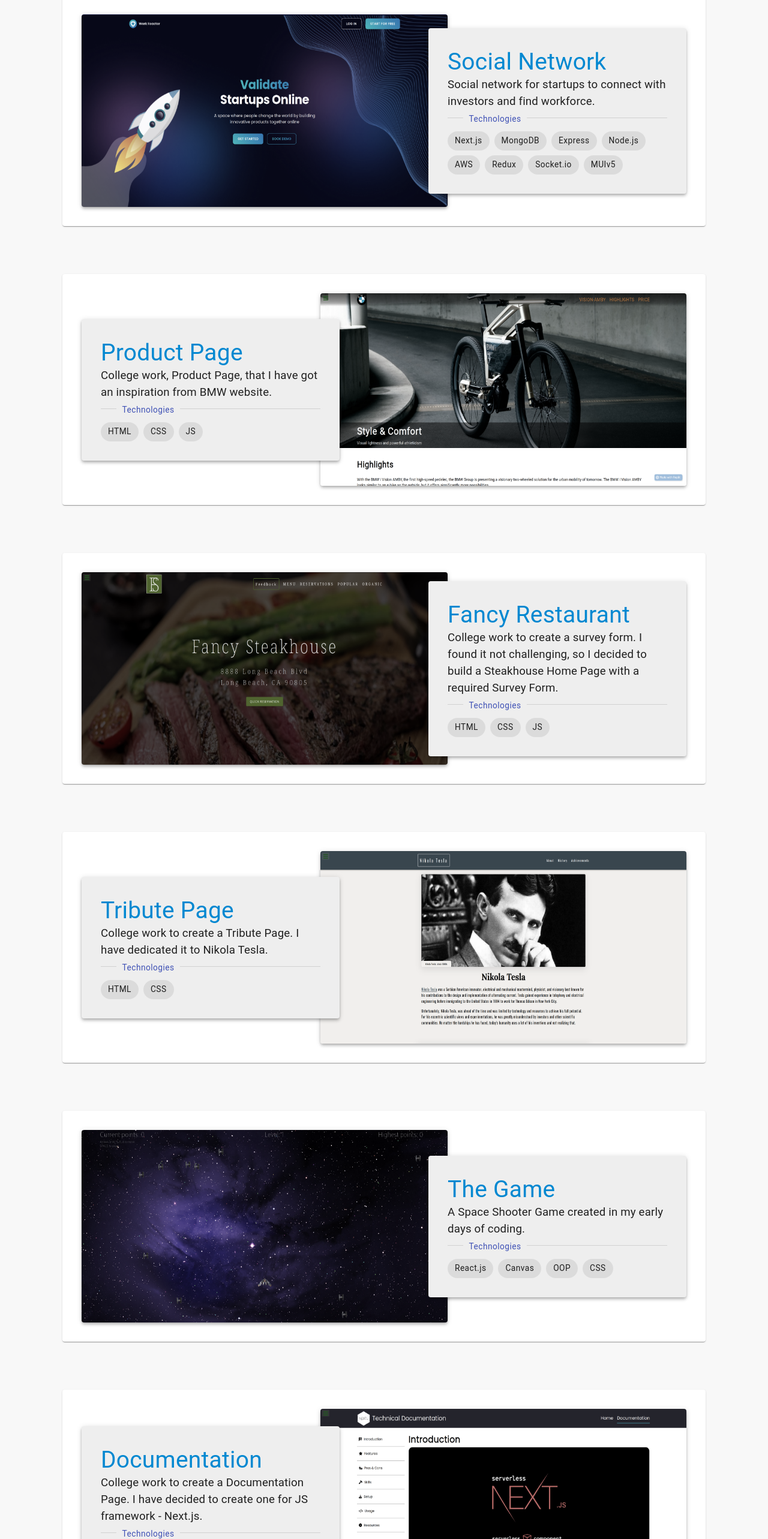
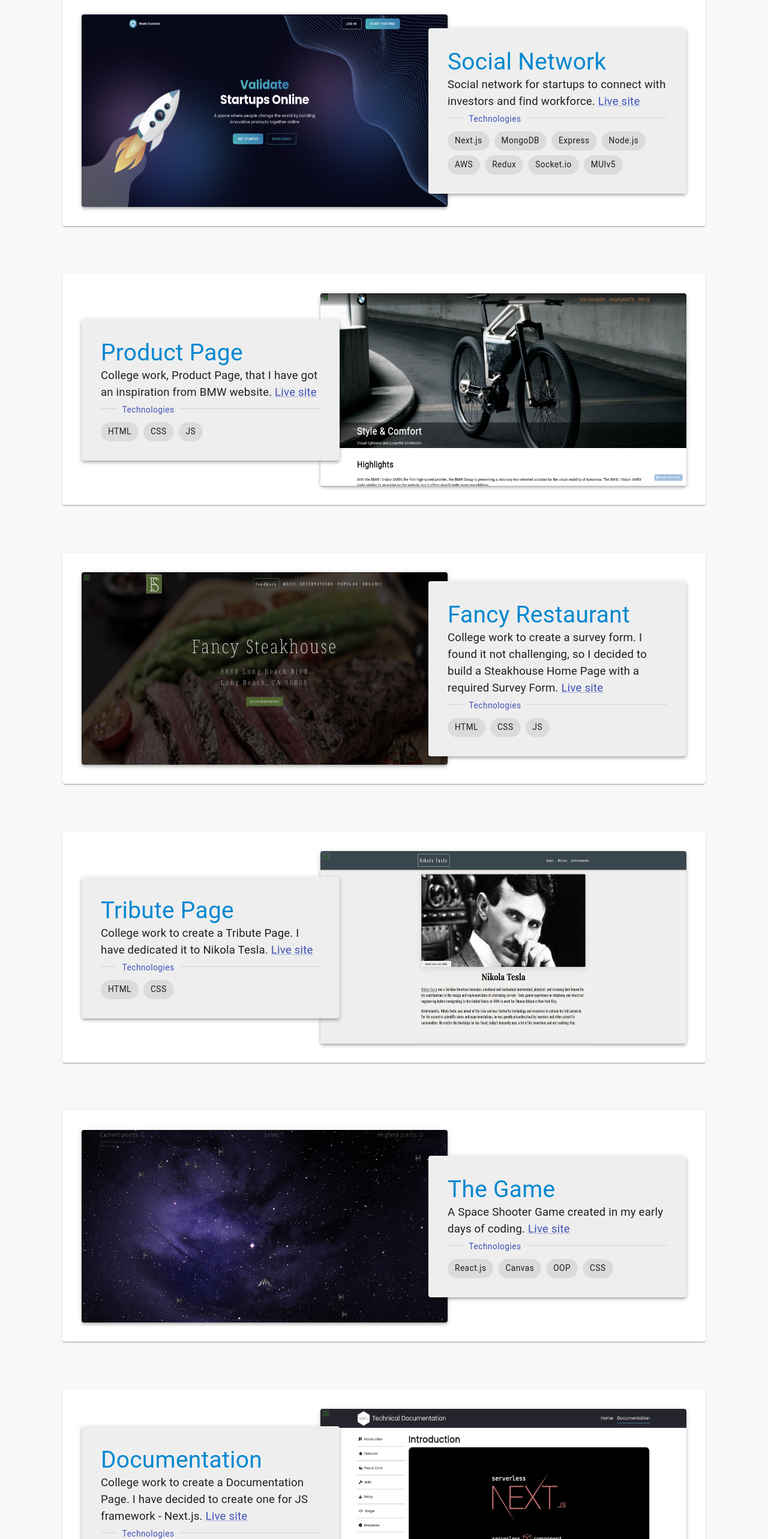
Before and after one commit to DasGMA/mine, a Next.js app: page / in a window 1280 px wide. Shown: the part 1760-4326 px from the top of the page at 60% size. Built offline with nearby package versions, Linux system fonts and the light colour scheme.

Commit message:
Added resume

```diff
--- a/components/Homepage/Work/index.tsx
+++ b/components/Homepage/Work/index.tsx
@@ -117,7 +117,14 @@ const Work: React.FC = () => {
             </Typography>
             <Typography>
               Social network for startups to connect with investors and find
-              workforce.
+              workforce.{" "}
+              <Link
+                href="https://master.dh8kmgof8txbs.amplifyapp.com/"
+                target="_blank"
+                rel="noreferrer noopener"
+              >
+                Live site
+              </Link>
             </Typography>
             <Divider textAlign="left" sx={{ mb: 1 }}>
               <Typography variant="caption" color="primary">
@@ -175,7 +182,14 @@ const Work: React.FC = () => {
             </Typography>
             <Typography>
               College work, Product Page, that I have got an inspiration from
-              BMW website.
+              BMW website.{" "}
+              <Link
+                href="https://ProductPage.dasma.repl.co"
+                target="_blank"
+                rel="noreferrer noopener"
+              >
+                Live site
+              </Link>
             </Typography>
             <Divider textAlign="left" sx={{ mb: 1 }}>
               <Typography variant="caption" color="primary">
@@ -220,7 +234,14 @@ const Work: React.FC = () => {
             <Typography>
               College work to create a survey form. I found it not challenging,
               so I decided to build a Steakhouse Home Page with a required
-              Survey Form.
+              Survey Form.{" "}
+              <Link
+                href="https://codepen.io/dasgma-the-typescripter/full/abGmWzr"
+                target="_blank"
+                rel="noreferrer noopener"
+              >
+                Live site
+              </Link>
             </Typography>
             <Divider textAlign="left" sx={{ mb: 1 }}>
               <Typography variant="caption" color="primary">
@@ -264,7 +285,14 @@ const Work: React.FC = () => {
             </Typography>
             <Typography>
               College work to create a Tribute Page. I have dedicated it to
-              Nikola Tesla.
+              Nikola Tesla.{" "}
+              <Link
+                href="https://codepen.io/dasgma-the-typescripter/full/bGMVzxN"
+                target="_blank"
+                rel="noreferrer noopener"
+              >
+                Live site
+              </Link>
             </Typography>
             <Divider textAlign="left" sx={{ mb: 1 }}>
               <Typography variant="caption" color="primary">
@@ -305,7 +333,14 @@ const Work: React.FC = () => {
               The Game
             </Typography>
             <Typography>
-              A Space Shooter Game created in my early days of coding.
+              A Space Shooter Game created in my early days of coding.{" "}
+              <Link
+                href="https://guardians-of-the-galaxy-crazy-ugly-space-game.netlify.app/"
+                target="_blank"
+                rel="noreferrer noopener"
+              >
+                Live site
+              </Link>
             </Typography>
             <Divider textAlign="left" sx={{ mb: 1 }}>
               <Typography variant="caption" color="primary">
@@ -352,7 +387,14 @@ const Work: React.FC = () => {
             </Typography>
             <Typography>
               College work to create a Documentation Page. I have decided to
-              create one for JS framework - Next.js.
+              create one for JS framework - Next.js.{" "}
+              <Link
+                href="https://endearing-cajeta-51566a.netlify.app"
+                target="_blank"
+                rel="noreferrer noopener"
+              >
+                Live site
+              </Link>
             </Typography>
             <Divider textAlign="left" sx={{ mb: 1 }}>
               <Typography variant="caption" color="primary">
```
